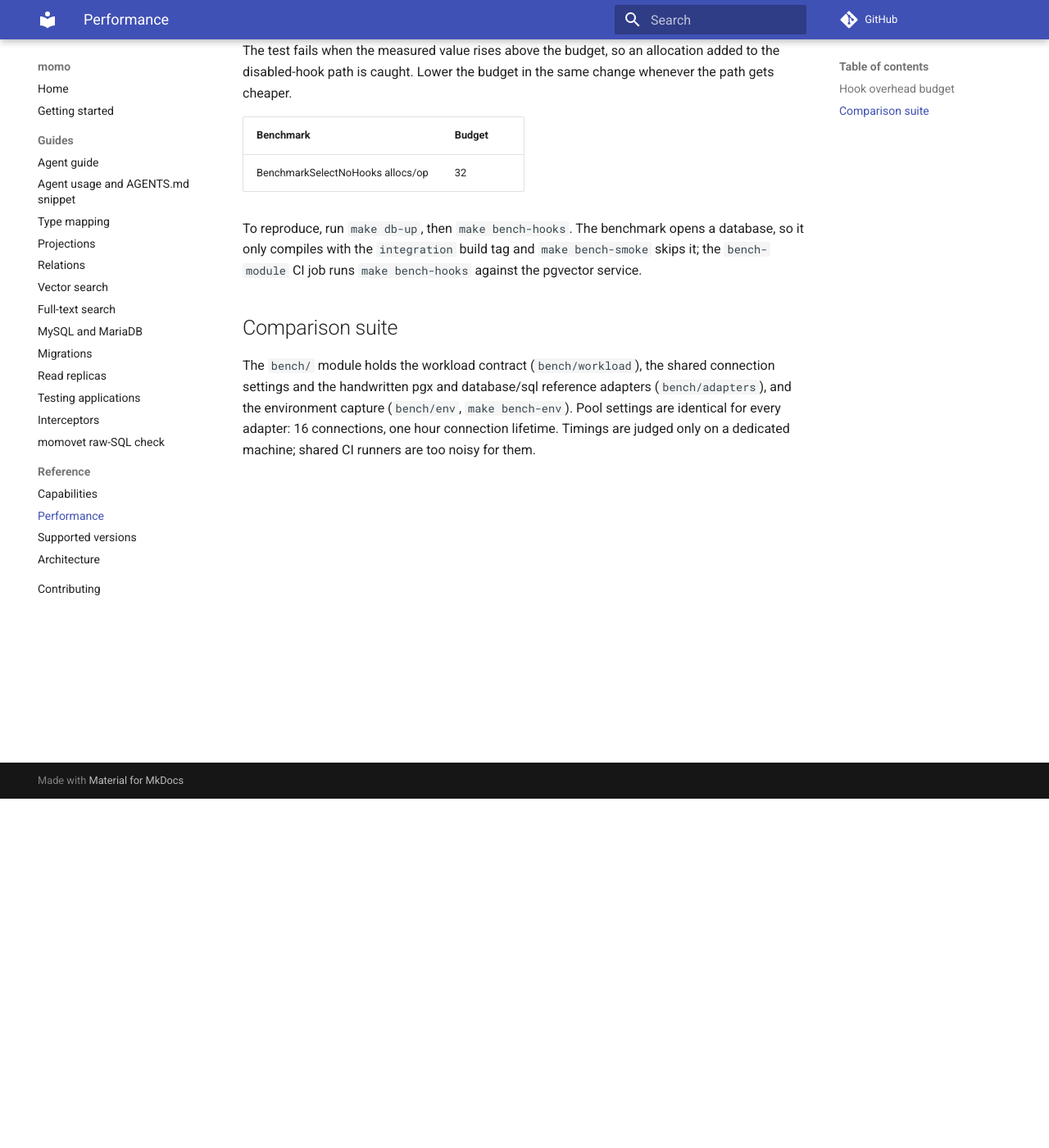
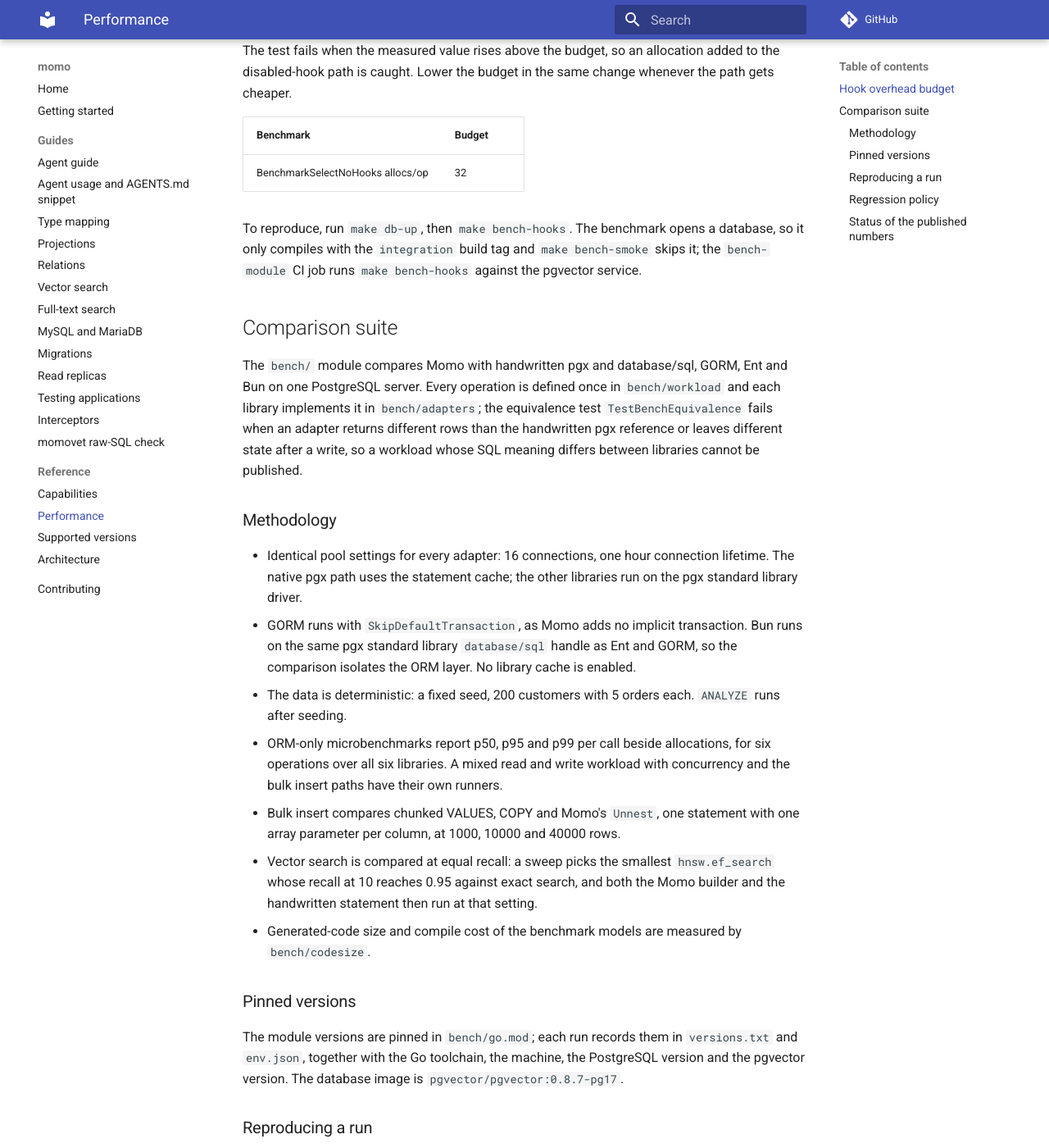
Before and after one commit to azrtydxb/momo, an MkDocs documentation site: the page built from docs/PERFORMANCE.md, in a window 1280 px wide and 1400 px high, scrolled down 426 px. Shown: the whole window at 82% size. Built offline with MkDocs 1.6.1 and Material for MkDocs 9.7.7, drawn with Linux system fonts in a browser that asks for light colours; comment, search, counter and statistics services are not loaded; the version menu is left out; some of the changed text lies outside the part shown.

Commit message:
docs(perf): document the comparison suite methodology, reproduction and regression policy

```diff
--- a/docs/PERFORMANCE.md
+++ b/docs/PERFORMANCE.md
@@ -24,9 +24,69 @@ To reproduce, run `make db-up`, then `make bench-hooks`. The benchmark opens a d
 
 ## Comparison suite
 
-The `bench/` module holds the workload contract (`bench/workload`), the shared
-connection settings and the handwritten pgx and database/sql reference
-adapters (`bench/adapters`), and the environment capture (`bench/env`,
-`make bench-env`). Pool settings are identical for every adapter: 16
-connections, one hour connection lifetime. Timings are judged only on a
-dedicated machine; shared CI runners are too noisy for them.
+The `bench/` module compares Momo with handwritten pgx and database/sql, GORM,
+Ent and Bun on one PostgreSQL server. Every operation is defined once in
+`bench/workload` and each library implements it in `bench/adapters`; the
+equivalence test `TestBenchEquivalence` fails when an adapter returns different
+rows than the handwritten pgx reference or leaves different state after a
+write, so a workload whose SQL meaning differs between libraries cannot be
+published.
+
+### Methodology
+
+- Identical pool settings for every adapter: 16 connections, one hour
+  connection lifetime. The native pgx path uses the statement cache; the other
+  libraries run on the pgx standard library driver.
+- GORM runs with `SkipDefaultTransaction`, as Momo adds no implicit
+  transaction. Bun runs on the same pgx standard library `database/sql` handle
+  as Ent and GORM, so the comparison isolates the ORM layer. No library cache
+  is enabled.
+- The data is deterministic: a fixed seed, 200 customers with 5 orders each.
+  `ANALYZE` runs after seeding.
+- ORM-only microbenchmarks report p50, p95 and p99 per call beside allocations,
+  for six operations over all six libraries. A mixed read and write workload
+  with concurrency and the bulk insert paths have their own runners.
+- Bulk insert compares chunked VALUES, COPY and Momo's `Unnest`, one statement
+  with one array parameter per column, at 1000, 10000 and 40000 rows.
+- Vector search is compared at equal recall: a sweep picks the smallest
+  `hnsw.ef_search` whose recall at 10 reaches 0.95 against exact search, and both
+  the Momo builder and the handwritten statement then run at that setting.
+- Generated-code size and compile cost of the benchmark models are measured by
+  `bench/codesize`.
+
+### Pinned versions
+
+The module versions are pinned in `bench/go.mod`; each run records them in
+`versions.txt` and `env.json`, together with the Go toolchain, the machine, the
+PostgreSQL version and the pgvector version. The database image is
+`pgvector/pgvector:0.8.7-pg17`.
+
+### Reproducing a run
+
+`make db-up` starts PostgreSQL with pgvector. Then `make bench` runs the whole
+suite ten times per benchmark and writes `bench/results/` under a directory named
+by UTC time, operating system and architecture, with `env.json`, `versions.txt`,
+`codesize.json`, `raw.txt` and `summary.txt`. `make bench-suite-smoke` runs one
+iteration of everything and is what CI uses. `make bench-generate` regenerates
+the Momo metadata and the Ent client.
+
+### Regression policy
+
+- Timings are judged only on a dedicated machine: a regression is flagged when
+  benchstat reports a change above 10 percent with p below 0.05 across two
+  consecutive full runs. Shared CI runners are too noisy for timings, so CI never
+  gates on them.
+- Allocation counts are deterministic, so CI gates them: the `bench-gate`
+  workflow runs the allocation benchmarks, compares allocs/op with
+  `bench/baseline/allocs.txt` using benchstat and fails above 5 percent with p
+  below 0.05. `make bench-gate` runs the same comparison locally and
+  `make bench-baseline` rewrites the baseline.
+- Budgets are the median of the reference run plus 10 percent and are reviewed
+  on every full run.
+
+### Status of the published numbers
+
+No full run on a dedicated machine has been committed yet, so this page records
+no comparative timings. The only budget in force is the hook overhead budget
+above, which CI enforces. Timing figures will be added from the stored
+`bench/results/` run, never from a shared runner.
```
